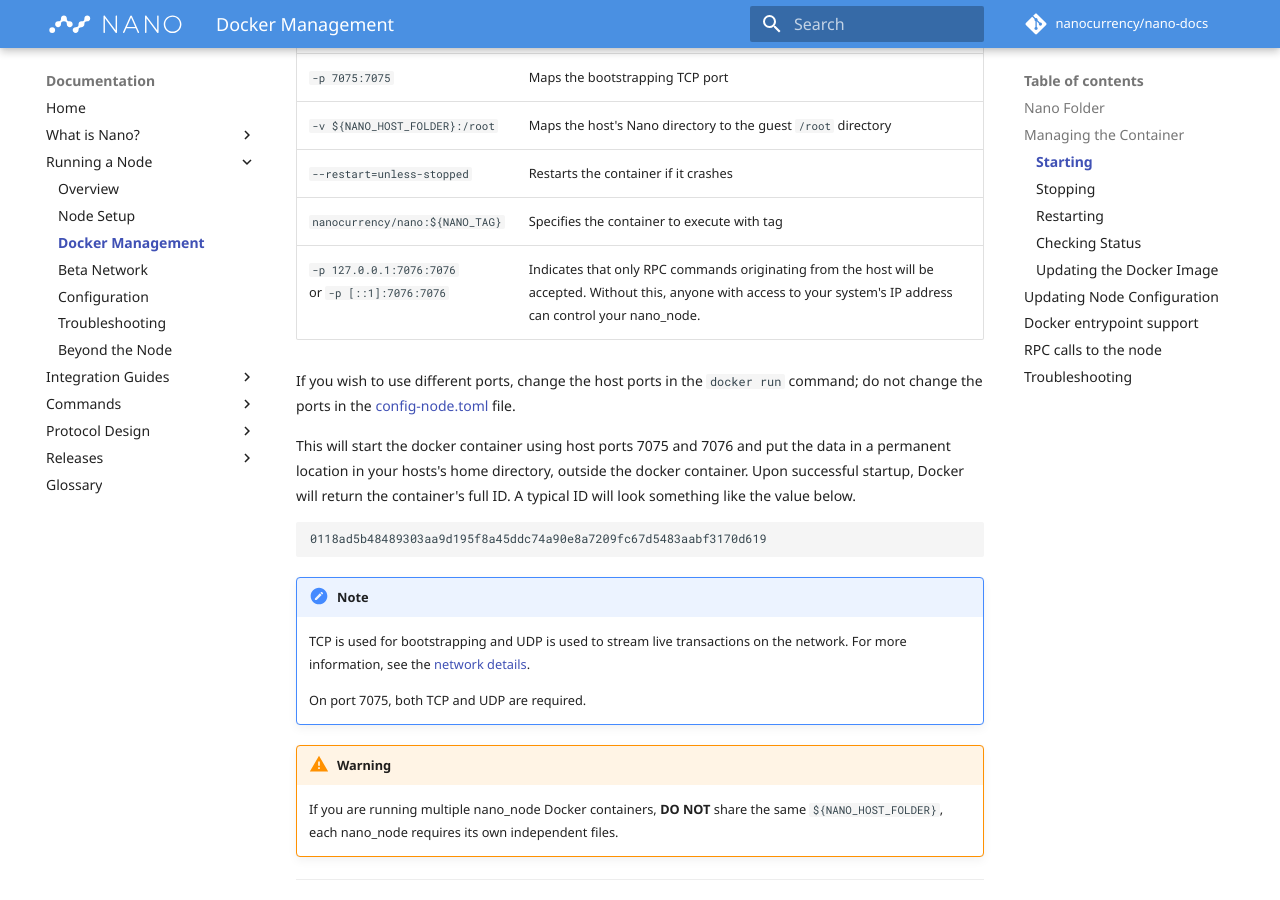
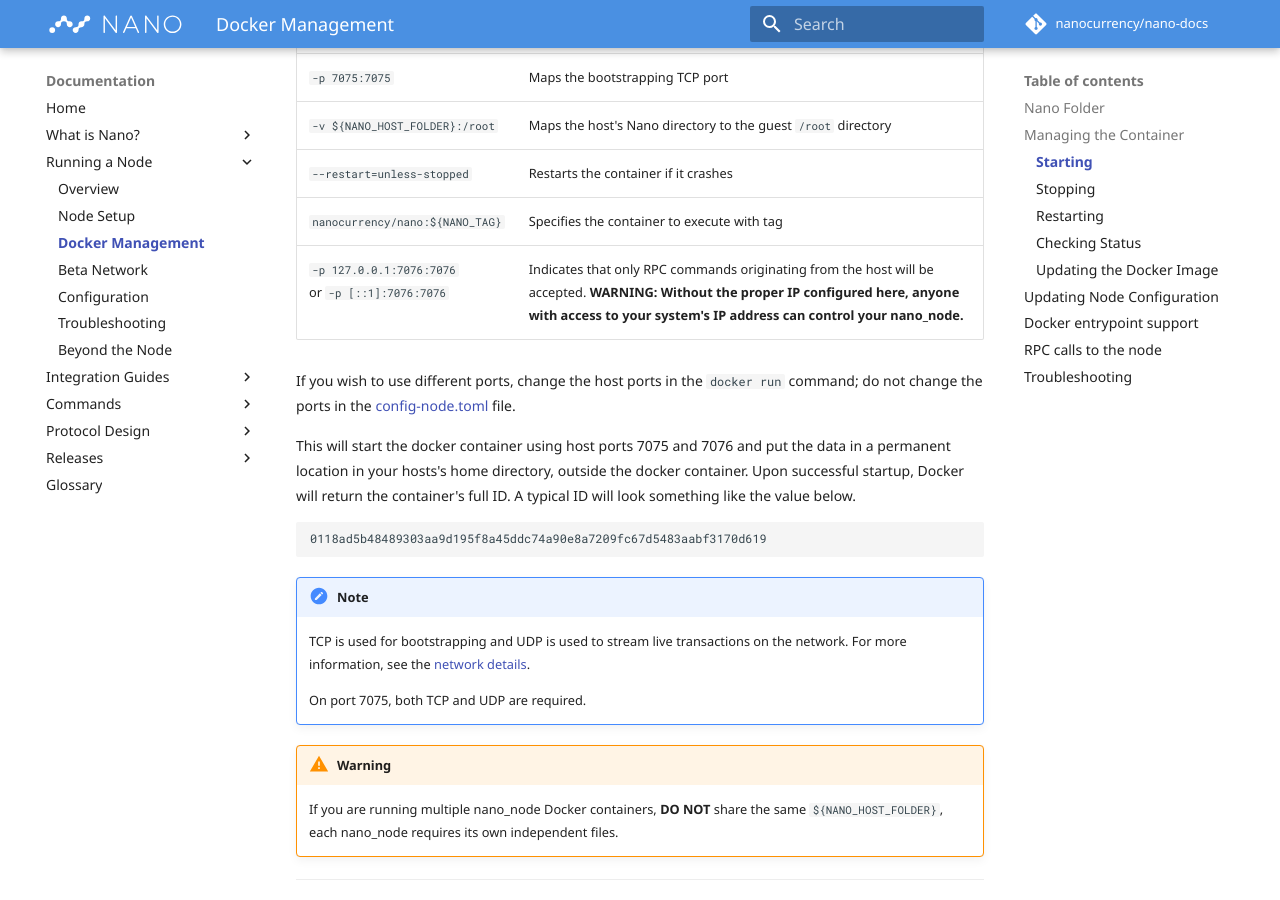
Before and after one commit to nanocurrency/nano-docs, an MkDocs documentation site: the page built from docs/running-a-node/docker-management.md, in a window 1280 px wide and 900 px high, scrolled down 1449 px. Built offline with MkDocs 1.6.1 and Material for MkDocs 9.7.7, drawn with Linux system fonts in a browser that asks for light colours; comment, search, counter and statistics services are not loaded.

Commit message:
Add more notices about proper IP configuration on docker nodes

```diff
--- a/docs/running-a-node/docker-management.md
+++ b/docs/running-a-node/docker-management.md
@@ -42,7 +42,7 @@
 | `-v ${NANO_HOST_FOLDER}:/root`                        | Maps the host's Nano directory to the guest `/root` directory |
 | `--restart=unless-stopped`                            | Restarts the container if it crashes |
 | `nanocurrency/nano:${NANO_TAG}`                       | Specifies the container to execute with tag |
-| `-p 127.0.0.1:7076:7076`<br />or `-p [::1]:7076:7076` | Indicates that only RPC commands originating from the host will be accepted. Without this, anyone with access to your system's IP address can control your nano\_node. |
+| `-p 127.0.0.1:7076:7076`<br />or `-p [::1]:7076:7076` | Indicates that only RPC commands originating from the host will be accepted. **WARNING: Without the proper IP configured here, anyone with access to your system's IP address can control your nano\_node.** |
 
 If you wish to use different ports, change the host ports in the `docker run` command; do not change the ports in the [config-node.toml](/running-a-node/configuration) file.
 
```
